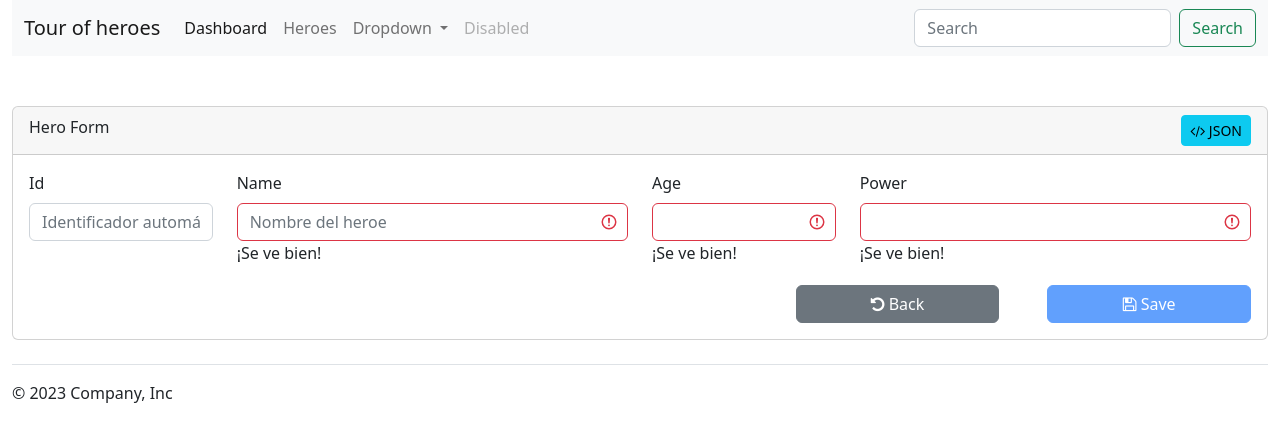
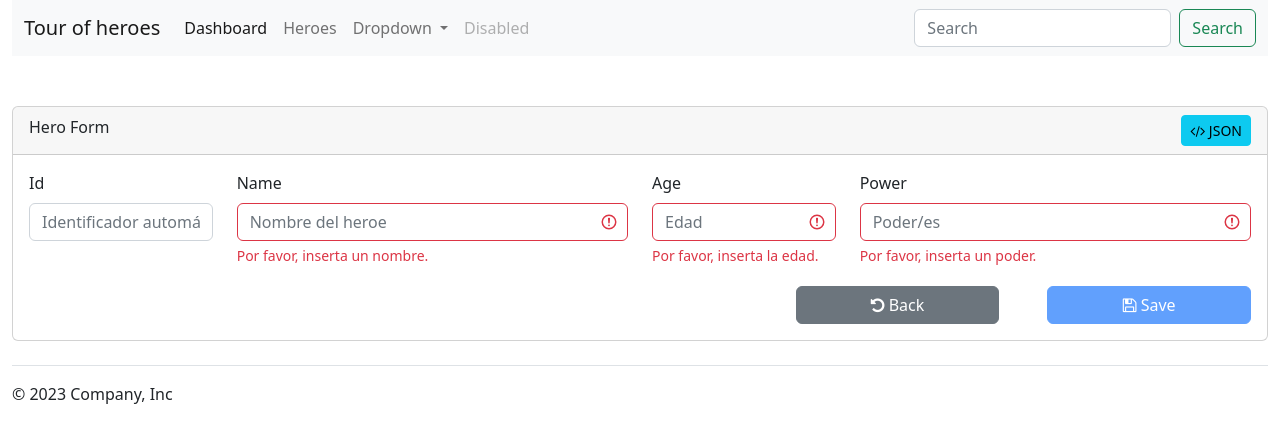
Before and after one commit to aaldapa/Angular2023, an Angular app in the folder my-first-app/: page /hero in a window 1280 px wide. Shown: the top 442 px of the page. Built offline with nearby package versions, Linux system fonts and the light colour scheme.

Commit message:
cambio en validacion formulario

```diff
--- a/my-first-app/src/app/hero-form/hero-form.component.html
+++ b/my-first-app/src/app/hero-form/hero-form.component.html
@@ -63,7 +63,7 @@
           />
           <div
             class="invalid-feedback"
-            *ngIf="name.invalid && (name.dirty || name.touched); else mnsvalid"
+            *ngIf="name.invalid; else mnsvalid"
           >
             Por favor, inserta un nombre.
             <div *ngIf="name.errors?.minlength">
@@ -79,6 +79,7 @@
             #age="ngModel"
             name="age"
             [(ngModel)]="hero.age"
+            placeholder="Edad"
             class="form-control"
             required
             [ngClass]="{
@@ -88,7 +89,7 @@
           />
           <div
             class="invalid-feedback"
-            *ngIf="age.invalid && (age.dirty || age.touched); else mnsvalid"
+            *ngIf="age.invalid ; else mnsvalid"
           >
             Por favor, inserta la edad.
           </div>
@@ -100,6 +101,7 @@
             #power="ngModel"
             name="power"
             [(ngModel)]="hero.power"
+            placeholder="Poder/es"
             class="form-control"
             required
             [ngClass]="{
@@ -110,7 +112,7 @@
           <div
             class="invalid-feedback"
             *ngIf="
-              power.invalid && (power.dirty || power.touched);
+              power.invalid;
               else mnsvalid
             "
           >
```
Also changed, not shown: 1 other file (tests, documents, lock files or other folders).
